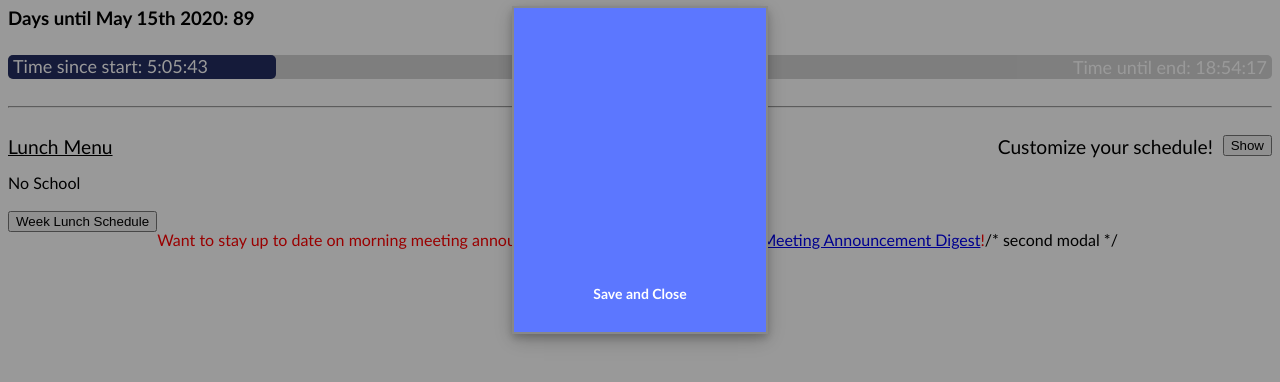
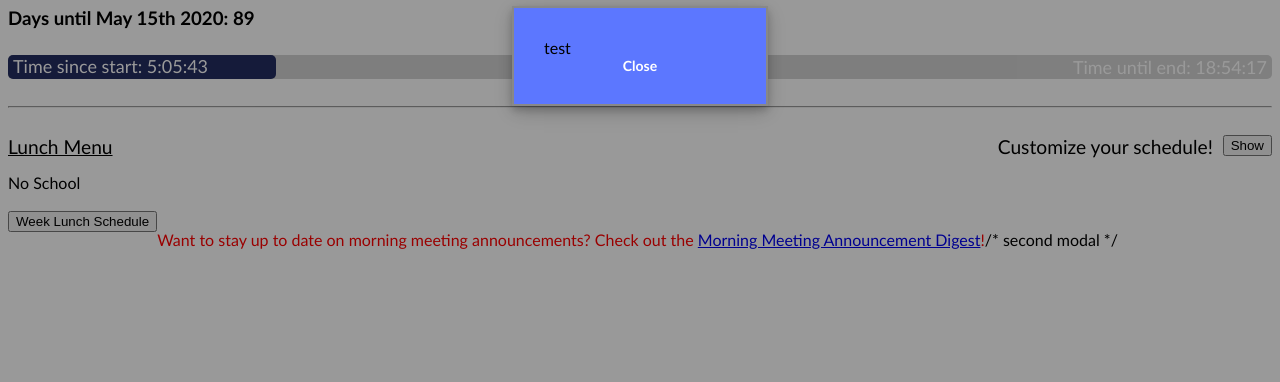
Before and after one commit to baysf/clocktest, a plain HTML site: page index.html in a window 1280 px wide. Both pictures are taken after a click on the button "Week Lunch Schedule". Shown: the part 58-440 px from the top of the page. Drawn offline with Linux system fonts and the light colour scheme.

Commit message:
Update index.html

```diff
--- a/index.html
+++ b/index.html
@@ -849,7 +849,7 @@ span2.onclick = function() {
   modal2.style.display = "none";
 }
 btn2.onclick = function() {
-  modal.style.display = "block";
+  modal2.style.display = "block";
 }
 
 // When the user clicks anywhere outside of the modal, close it
```
